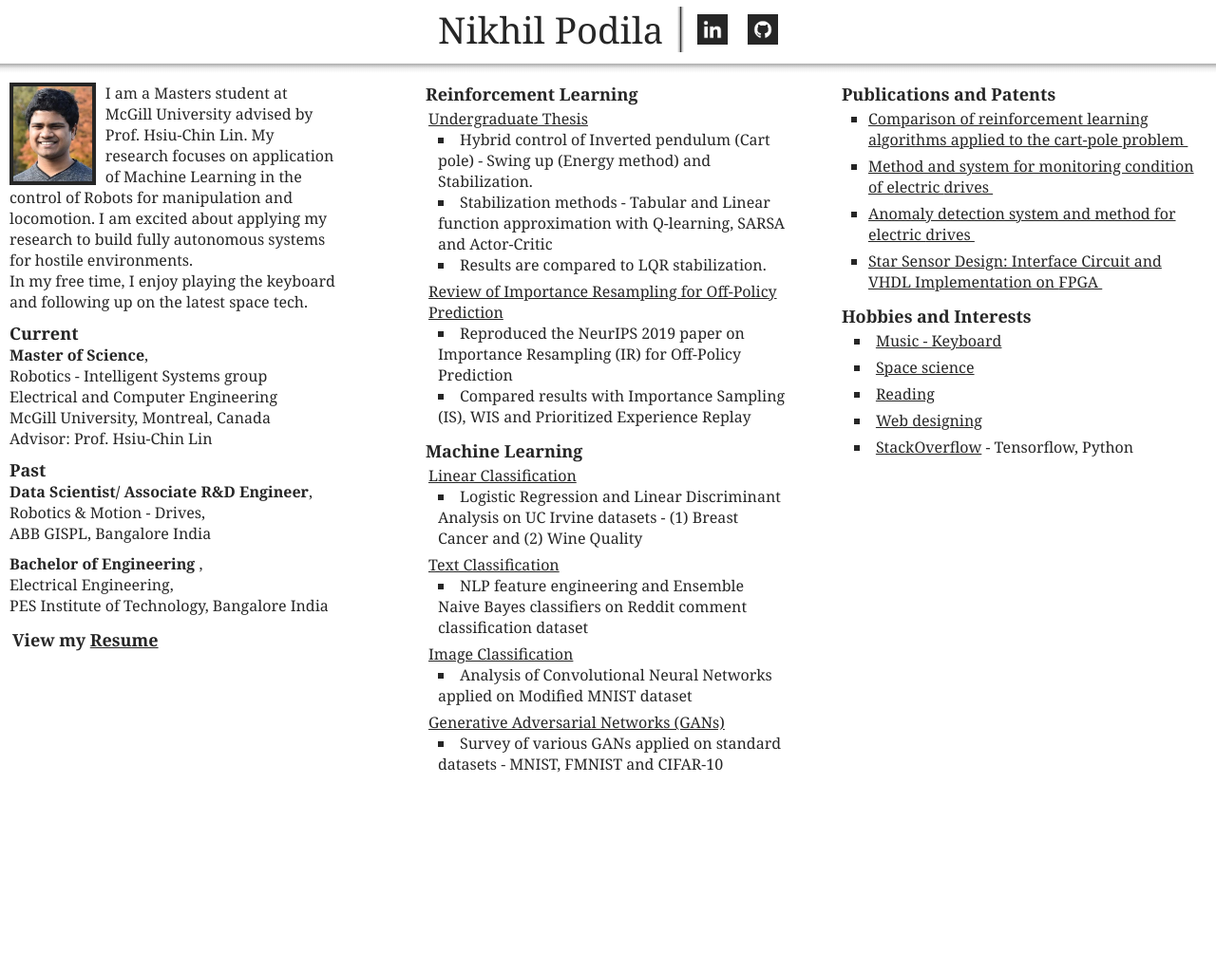
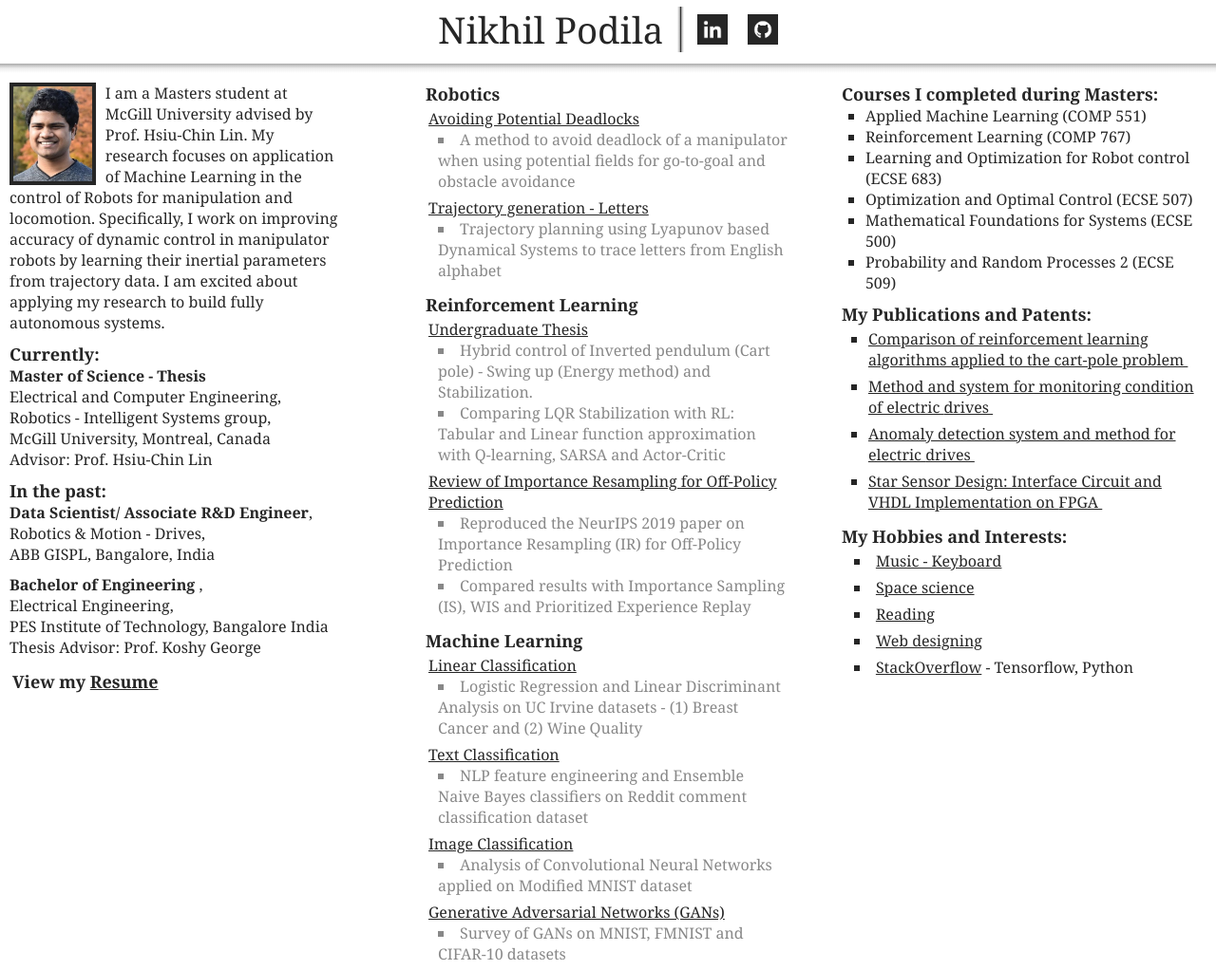
Before and after one commit to nikhilpodila/nikhilpodila.github.io, a plain HTML site: page index.html in a window 1280 px wide. Shown: the whole page at 95% size. Before the commit the page ends 834 px from the top, so only its background shows below. Drawn offline with nearby package versions, Linux system fonts and the light colour scheme.

Commit message:
Updated ECSE 683 projects

```diff
--- a/index.html
+++ b/index.html
@@ -30,29 +30,29 @@
         <span><div class="textAbout">
         I am a Masters student at McGill University advised by Prof. Hsiu-Chin Lin.
         My research focuses on application of Machine Learning in the control of Robots for manipulation and locomotion.
-        I am excited about applying my research to build fully autonomous systems for hostile environments. <br>
-        In my free time, I enjoy playing the keyboard and following up on the latest space tech.
+		Specifically, I work on improving accuracy of  dynamic control in manipulator robots by learning their inertial parameters from trajectory data.
+        I am excited about applying my research to build fully autonomous systems.<br>
         </div></span>
         </div>
 
         <div id="break" class="leftElements"></div>
 
-        <div id="heading1" class="leftElements">Current</div>
+        <div id="heading1" class="leftElements">Currently:</div>
         <div class="leftElements">
-          <b>Master of Science</b>, <br />
-          Robotics - Intelligent Systems group <br />
-          Electrical and Computer Engineering <br />
+			<b>Master of Science - Thesis</b><br />
+          Electrical and Computer Engineering, <br />
+          Robotics - Intelligent Systems group, <br />
           McGill University, Montreal, Canada <br />
           Advisor: Prof. Hsiu-Chin Lin
         </div>
 
         <div id="break" class="leftElements"></div>
 
-        <div id="heading1" class="leftElements">Past</div>
+        <div id="heading1" class="leftElements">In the past:</div>
         <div class="leftElements">
           <b>Data Scientist/ Associate R&D Engineer</b>, <br />
           Robotics & Motion - Drives, <br />
-          ABB GISPL, Bangalore India
+          ABB GISPL, Bangalore, India
         </div>
 
         <div id="break" class="leftElements"></div>
@@ -60,7 +60,8 @@
         <div class="leftElements">
           <b>Bachelor of Engineering </b>, <br />
           Electrical Engineering, <br />
-          PES Institute of Technology, Bangalore India
+          PES Institute of Technology, Bangalore India <br />
+		  Thesis Advisor: Prof. Koshy George
         </div>
 
         <div id="break" class="leftElements"></div>
@@ -76,15 +77,36 @@
       <div id="break" class="mainElements"></div>
       <div id="middle" class="mainElements">
 
-        <div id="heading1" class="middleElements">Reinforcement Learning</div>
+        <div id="heading1" class="middleElements">Robotics</div>
+        <a href="https://github.com/nikhilpodila/Avoiding-Potential-Deadlock">
+          <div class="middleElements" id="profile-entity">
+            <u>Avoiding Potential Deadlocks</u>&nbsp;<img id="linkimg" src="link-26.png" /><br />
+
+            <ul>
+              <li>A method to avoid deadlock of a manipulator when using potential fields for go-to-goal and obstacle avoidance</li>
+            </ul>
+          </div>
+        </a>
+
+        <a href="https://github.com/nikhilpodila/Trajectory-Generation---Letters">
+          <div class="middleElements" id="profile-entity">
+            <u>Trajectory generation - Letters</u>&nbsp;<img id="linkimg" src="link-26.png" /><br />
+
+            <ul>
+              <li>Trajectory planning using Lyapunov based Dynamical Systems to trace letters from English alphabet</li>
+            </ul>
+          </div>
+        </a>
+        <div id="break" class="middleElements"></div>
+
+		<div id="heading1" class="middleElements">Reinforcement Learning</div>
         <a href="https://github.com/nikhilpodila/Reinforcement-Learning-Inverted-Pendulum">
           <div class="middleElements" id="profile-entity">
             <u>Undergraduate Thesis</u>&nbsp;<img id="linkimg" src="link-26.png" /><br />
 
             <ul>
               <li>Hybrid control of Inverted pendulum (Cart pole) - Swing up (Energy method) and Stabilization.</li>
-              <li>Stabilization methods - Tabular and Linear function approximation with Q-learning, SARSA and Actor-Critic</li>
-              <li>Results are compared to LQR stabilization.</li>
+              <li>Comparing LQR Stabilization with RL: Tabular and Linear function approximation with Q-learning, SARSA and Actor-Critic</li>
             </ul>
           </div>
         </a>
@@ -100,6 +122,8 @@
           </div>
         </a>
         <div id="break" class="middleElements"></div>
+
+
         <div id="heading1" class="middleElements">Machine Learning</div>
         <a href="https://github.com/nikhilpodila/Classification-UCI-Datasets">
           <div class="middleElements" id="profile-entity">
@@ -136,16 +160,31 @@
             <u>Generative Adversarial Networks (GANs)</u>&nbsp;<img id="linkimg" src="link-26.png" /><br />
 
             <ul>
-              <li>Survey of various GANs applied on standard datasets - MNIST, FMNIST and CIFAR-10</li>
+              <li>Survey of GANs on MNIST, FMNIST and CIFAR-10 datasets</li>
             </ul>
           </div>
         </a>
 
+
       </div>
+
       <div id="break" class="mainElements"></div>
       <div id="right" class="mainElements">
 
-        <div id="heading1" class="middleElements">Publications and Patents</div>
+        <div id="heading1" class="middleElements">Courses I completed during Masters:</div>
+        <ul class="cite">
+
+
+                <li>Applied Machine Learning (COMP 551)</li>
+				<li>Reinforcement Learning (COMP 767)</li>
+				<li>Learning and Optimization for Robot control (ECSE 683)</li>
+				<li>Optimization and Optimal Control (ECSE 507)</li>
+				<li>Mathematical Foundations for Systems (ECSE 500)</li>
+				<li>Probability and Random Processes 2 (ECSE 509)</li>
+        </ul>
+        <div id="break" class="middleElements"></div>
+
+		<div id="heading1" class="middleElements">My Publications and Patents:</div>
         <ul class="cite">
 
             <a href="https://arxiv.org/abs/1810.01940">
@@ -190,7 +229,7 @@
         </ul>
         <div id="break" class="middleElements"></div>
 
-        <div id="heading1" class="middleElements">Hobbies and Interests</div>
+        <div id="heading1" class="middleElements">My Hobbies and Interests:</div>
         <ul>
           <a href="music.html">
             <div class="rightElements" id="profile-entity">
--- a/mainstyles.css
+++ b/mainstyles.css
@@ -122,6 +122,14 @@ ul.cite {
   padding: 0px 0px 0px 25px;
 }
 
+#profile-entity.middleElements li{
+	color: #888;
+}
+
+#profile-entity.middleElements:hover li {
+  color: #262626;
+}
+
 #profile-entity:hover {
   background-image: linear-gradient(to right, #fff 0%, #e7e7e7 1% 2%, #fff 25%);
 }
@@ -166,6 +174,7 @@ span.highlighter {
 }
 
 
+
 /* Use a media query to add a break point at 800px: */
 @media screen and (max-width:1250px) {
   .mainElements {
```
